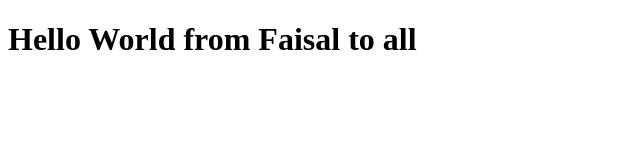
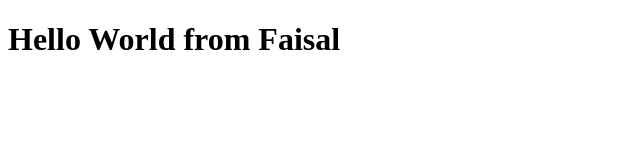
Before and after one commit to MuhammadFaisal786/BOOTCAMP2020-Sample, a plain HTML site: page index.html in a window 1280 px wide. Shown: the whole page, without its empty margins (0-640 px from the left). Drawn offline with Linux system fonts and the light colour scheme.

Commit message:
updated index.html

```diff
--- a/index.html
+++ b/index.html
@@ -6,6 +6,6 @@
     <title>Document</title>
 </head>
 <body>
- <h1>Hello World from Faisal to all</h1>
+ <h1>Hello World from Faisal</h1>
 </body>
 </html>
```
